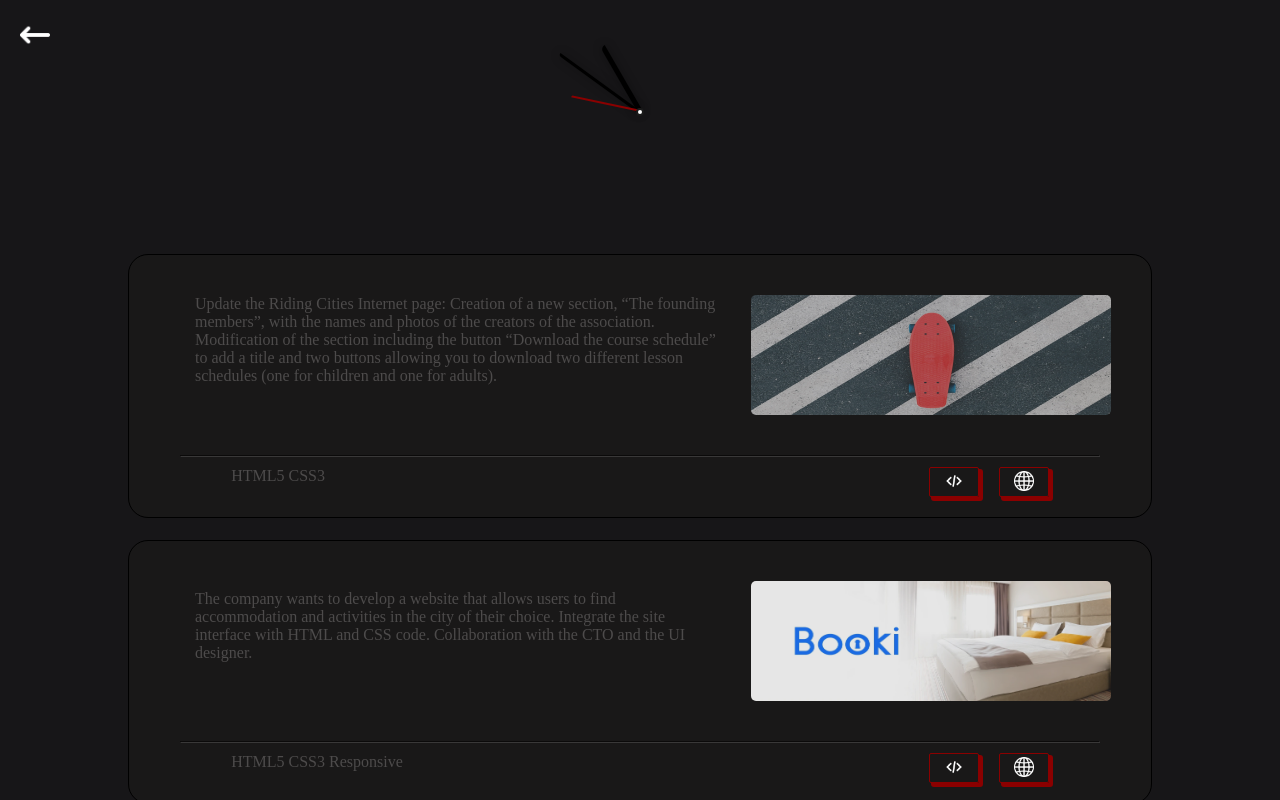
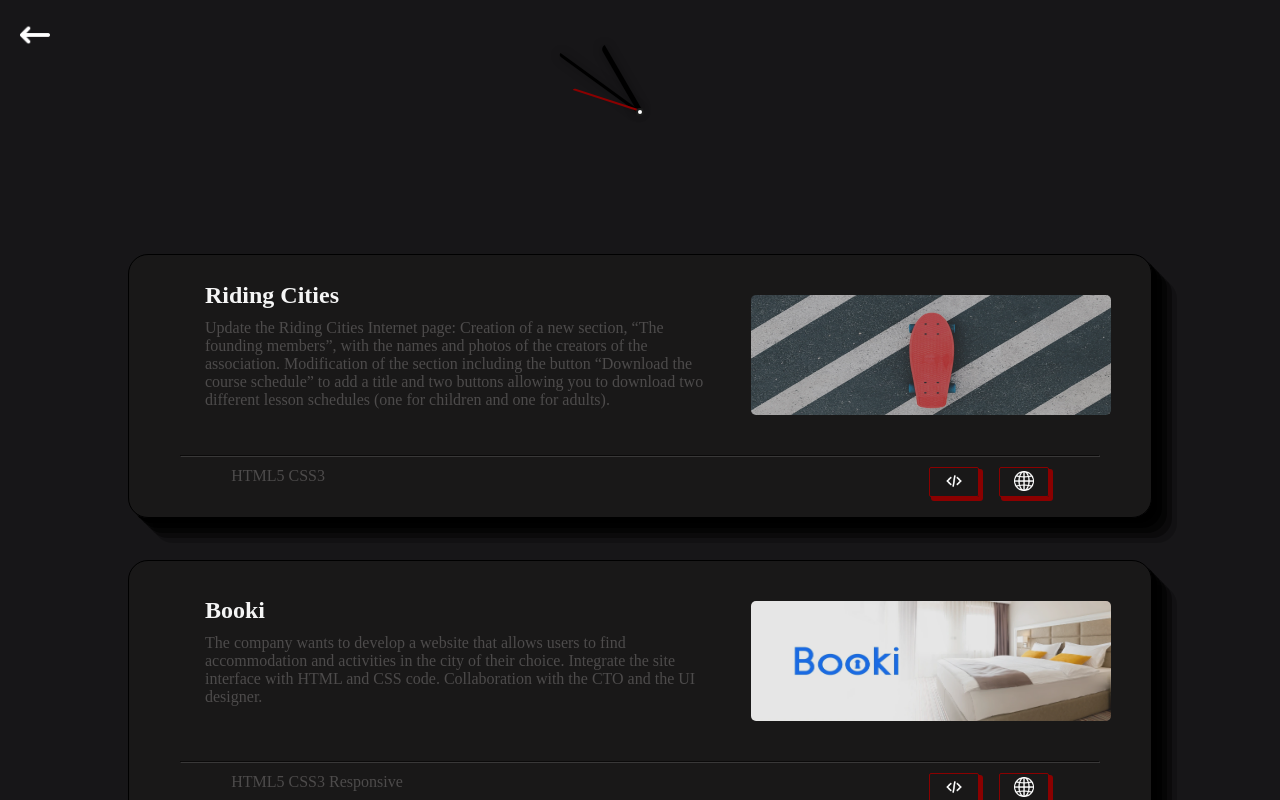
Before and after one commit to Epouvaantail/portfolio, a React (Create React App) app: page /Projects in a window 1280 px wide. Shown: the top 800 px of the page. Built offline with nearby package versions, Linux system fonts and the light colour scheme; a web font is replaced by a local one.

Commit message:
modification projects container
-box-shadow
-project title
-hover upgrade

```diff
--- a/src/pages/project/Projects.js
+++ b/src/pages/project/Projects.js
@@ -26,12 +26,15 @@ function Projects() {
 			{data.map((p) => {
 				return (
 					<article key={p.id} className="project" id={p.id}>
-						<div className='topSection'>
-							<p>{p.description}</p>
+						<section className='topSection'>
+							<section className='topLeft'>
+								<h2>{p.title}</h2>
+								<p>{p.description}</p>
+							</section>
 	              			<img src={require( `../../img/${p.imageUrl}`)} alt={p.title}/>
-						</div>
+						</section>
 						<hr/>
-						<div className='bottomSection'>
+						<section className='bottomSection'>
 							<p>{p.languages}</p>
 							<div className='btnRight'>
 								<Link to={p.code}>
@@ -51,7 +54,7 @@ function Projects() {
 									/>
 								</Link>
 							</div>
-						</div>
+						</section>
 	            	</article>
 				)
 			})}
--- a/src/pages/project/projects.css
+++ b/src/pages/project/projects.css
@@ -13,7 +13,7 @@
 	display: flex;
 	flex-direction: column;
   align-items: center;
-  gap: 22px;
+  gap: 42px;
 }
 
 .project {
@@ -22,11 +22,14 @@
 	align-items: center;
   border-radius: 20px; border: 1px solid black;
   background-color: rgba(27, 27, 26, 0.496);
+  -webkit-box-shadow: 5px 5px 0px 0px #000000, 10px 10px 0px 0px #000000bc, 15px 15px 0px 0px #0000008a, 20px 20px 0px 0px #00000067, 25px 25px 0px 0px rgba(0, 0, 0, 0.207), -24px 3px 29px -1px rgba(0, 0, 0, 0);
+  box-shadow: 5px 5px 0px 0px #000000, 10px 10px 0px 0px #000000bc, 15px 15px 0px 0px #0000008a, 20px 20px 0px 0px #00000067, 25px 25px 0px 0px rgba(0, 0, 0, 0.207), -24px 3px 29px -1px rgba(0, 0, 0, 0);
   width: 80%;
 	gap: 10px;
   transition: 0.5s;
   &:hover {
     border: 1px solid darkred;
+    box-shadow: none;
   }
 }
 
```
